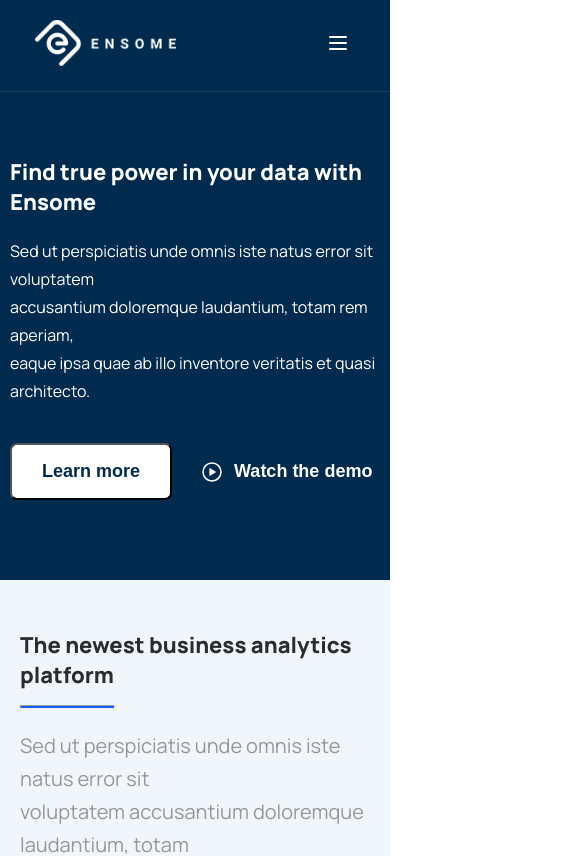
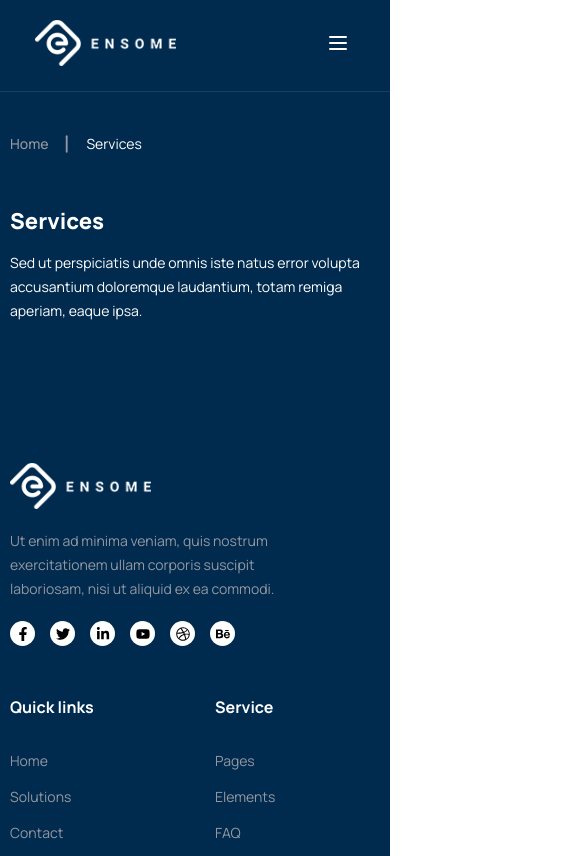
Before and after one commit to paulinasprojects/ensome-dev, a React (Vite) app: page /services in a window 390 px wide. Before the commit this address led to /. Shown: the top 856 px of the page, 585 px wide, since content can reach past the window. Built offline with nearby package versions, Linux system fonts and the light colour scheme.

Commit message:
added services page + responsive Services top hero section

```diff
--- a/src/App.tsx
+++ b/src/App.tsx
@@ -1,11 +1,13 @@
 import { Navigate, Route, Routes } from "react-router-dom"
 import HomePage from "@/pages/home-page"
 import MainLayout from "@/components/main-layout"
+import ServicesPage from "./pages/services-page"
 
 const App = () => {
   return (
     <Routes>
       <Route path="/" element={<MainLayout><HomePage/></MainLayout>}/>
+      <Route path="/services" element={<MainLayout><ServicesPage/></MainLayout>}/>
       <Route path="*" element={<Navigate to="/"/>}/>
     </Routes>
   )
--- /dev/null
+++ b/src/components/breadcrumb.tsx
@@ -0,0 +1,21 @@
+import { Link } from "react-router-dom";
+import { Divider } from "./common/icons";
+
+import "@/styles/breadcrumb.scss";
+
+interface BreadcrumbProps {
+  title: string;
+  href: string;
+}
+
+const Breadcrumb = ({ title, href }: BreadcrumbProps) => {
+  return (
+    <div className="breadcrumb-container">
+      <Link to="/" className="breadcrumb-home">Home</Link>
+      <Divider className="breadcrumb-divider"/>
+      <Link to={href} className="breadcrumb-title">{title}</Link>
+    </div>
+  )
+}
+
+export default Breadcrumb
--- a/src/components/common/footer.tsx
+++ b/src/components/common/footer.tsx
@@ -5,7 +5,7 @@ import FooterTerms from "../footer-terms"
 
 const Footer = () => {
   return (
-    <div className="footer-main-container">
+    <footer className="footer-main-container">
       <div className="footer-flex-container">
         {/* Left */}
         <FooterSocials/>
@@ -13,7 +13,7 @@ const Footer = () => {
         <FooterLinks/>
       </div>
       <FooterTerms/>
-    </div>
+    </footer>
   )
 }
 
--- a/src/components/common/header.tsx
+++ b/src/components/common/header.tsx
@@ -21,11 +21,11 @@ const Header = () => {
       </div>
       <div className="header-link-container">
         <Link to="/" className="header-link">Home</Link>
-        <Link to="/" className="header-link">Solutions</Link>
-        <Link to="/" className="header-link">Pages</Link>
-        <Link to="/" className="header-link">Elements</Link>
-        <Link to="/" className="header-link">Blog</Link>
-        <Link to="/" className="header-link">Contact</Link>
+        <Link to="/solutions" className="header-link">Solutions</Link>
+        <Link to="/services" className="header-link">Services</Link>
+        <Link to="/about-us" className="header-link">About</Link>
+        <Link to="/our-team" className="header-link">Team</Link>
+        <Link to="/contact-us" className="header-link">Contact</Link>
       </div>
         <button className="header-button">
           <IoPlayCircleOutline className="header-play-icon"/>
--- a/src/components/common/icons.tsx
+++ b/src/components/common/icons.tsx
@@ -11,3 +11,7 @@ export function ArrowTrendingLines(props: SVGProps<SVGSVGElement>) {
 export function Key(props: SVGProps<SVGSVGElement>) {
 	return (<svg xmlns="http://www.w3.org/2000/svg" width={20} height={20} viewBox="0 0 512 512" {...props}><path fill="currentColor" d="M218.1 167.17c0 13 0 25.6 4.1 37.4c-43.1 50.6-156.9 184.3-167.5 194.5a20.17 20.17 0 0 0-6.7 15c0 8.5 5.2 16.7 9.6 21.3c6.6 6.9 34.8 33 40 28c15.4-15 18.5-19 24.8-25.2c9.5-9.3-1-28.3 2.3-36s6.8-9.2 12.5-10.4s15.8 2.9 23.7 3c8.3.1 12.8-3.4 19-9.2c5-4.6 8.6-8.9 8.7-15.6c.2-9-12.8-20.9-3.1-30.4s23.7 6.2 34 5s22.8-15.5 24.1-21.6s-11.7-21.8-9.7-30.7c.7-3 6.8-10 11.4-11s25 6.9 29.6 5.9c5.6-1.2 12.1-7.1 17.4-10.4c15.5 6.7 29.6 9.4 47.7 9.4c68.5 0 124-53.4 124-119.2S408.5 48 340 48s-121.9 53.37-121.9 119.17M400 144a32 32 0 1 1-32-32a32 32 0 0 1 32 32"></path></svg>);
 }
+
+export function Divider(props: SVGProps<SVGSVGElement>) {
+	return (<svg xmlns="http://www.w3.org/2000/svg" width={16} height={16} viewBox="0 0 16 16" {...props}><path fill="currentColor" d="M7.75 1a.75.75 0 0 1 .75.75v12.5a.75.75 0 0 1-1.5 0V1.75A.75.75 0 0 1 7.75 1"></path></svg>);
+}
--- /dev/null
+++ b/src/components/services-top-hero.tsx
@@ -0,0 +1,19 @@
+import Breadcrumb from "./breadcrumb"
+import "@/styles/services-top-hero.scss";
+
+const ServicesTopHero = () => {
+  return (
+    <div className="services-top-hero-container">
+      <Breadcrumb
+        href="/services"
+        title="Services"
+      />
+      <div className="services-top-hero-title-container">
+        <h1>Services</h1>
+        <span>Sed ut perspiciatis unde omnis iste natus error volupta <br /> accusantium doloremque laudantium, totam remiga <br /> aperiam, eaque ipsa.</span>
+      </div>
+    </div>
+  )
+}
+
+export default ServicesTopHero
--- /dev/null
+++ b/src/pages/services-page.tsx
@@ -0,0 +1,11 @@
+import ServicesTopHero from "@/components/services-top-hero"
+
+const ServicesPage = () => {
+  return (
+    <div>
+      <ServicesTopHero/>
+    </div>
+  )
+}
+
+export default ServicesPage
--- /dev/null
+++ b/src/styles/breadcrumb.scss
@@ -0,0 +1,35 @@
+@import "./responsive.scss";
+
+.breadcrumb-container {
+  display: flex;
+  align-items: center;
+  gap: 9px;
+
+  .breadcrumb-home {
+    color: var(--grey);
+    font-size: var(--medium);
+    font-weight: 500;
+    line-height: var(--leading-sm);
+  }
+
+  .breadcrumb-home:hover {
+    color: var(--white);
+  }
+
+  .breadcrumb-divider {
+    color: var(--grey);
+    width: 20px;
+    height: 20px;
+  }
+
+  .breadcrumb-title {
+    color: var(--white);
+    font-size: var(--medium);
+    font-weight: 400;
+    line-height: var(--leading-sm);
+  }
+
+  .breadcrumb-title:hover {
+    color: var(--grey);
+  }
+}
--- a/src/styles/responsive.scss
+++ b/src/styles/responsive.scss
@@ -22,7 +22,7 @@
   }
 }
 @mixin xl {
-  @media (max-width: 1536px) {
+  @media (max-width: 1800px) {
     @content;
   }
 }
--- /dev/null
+++ b/src/styles/services-top-hero.scss
@@ -0,0 +1,60 @@
+@import "./responsive.scss";
+
+.services-top-hero-container {
+  background-color: var(--primary-dark-blue);
+  padding-top: 40px;
+  padding-bottom: 90px;
+  display: flex;
+  gap: 129px;
+  flex-direction: column;
+  padding-left: 160px;
+
+  @include ms {
+    gap: 60px;
+    padding-left: 20px;
+    padding-right: 20px;
+  }
+
+  @include sm {
+    gap: 50px;
+    padding-left: 10px;
+    padding-right: 10px;
+  }
+}
+
+.services-top-hero-title-container {
+  display: flex;
+  align-items: center;
+  justify-content: space-between;
+  padding-right: 80px;
+
+  @include ms {
+    padding-right: 0;
+  }
+
+  @include sm {
+    gap: 15px;
+    padding-right: 0;
+    align-items: start;
+    flex-direction: column;
+  }
+}
+
+.services-top-hero-title-container > h1  {
+  color: var(--white);
+  font-size: var(--heading-one);
+  font-weight: 800;
+  line-height: var(--leading-xxl);
+
+  @include sm {
+    font-size: var(--heading-four);
+    line-height: var(--leading-md);
+  }
+}
+
+.services-top-hero-title-container > span {
+  color: var(--white);
+  font-weight: 400;
+  font-size: var(--medium);
+  line-height: var(--leading-sm);
+}
```
